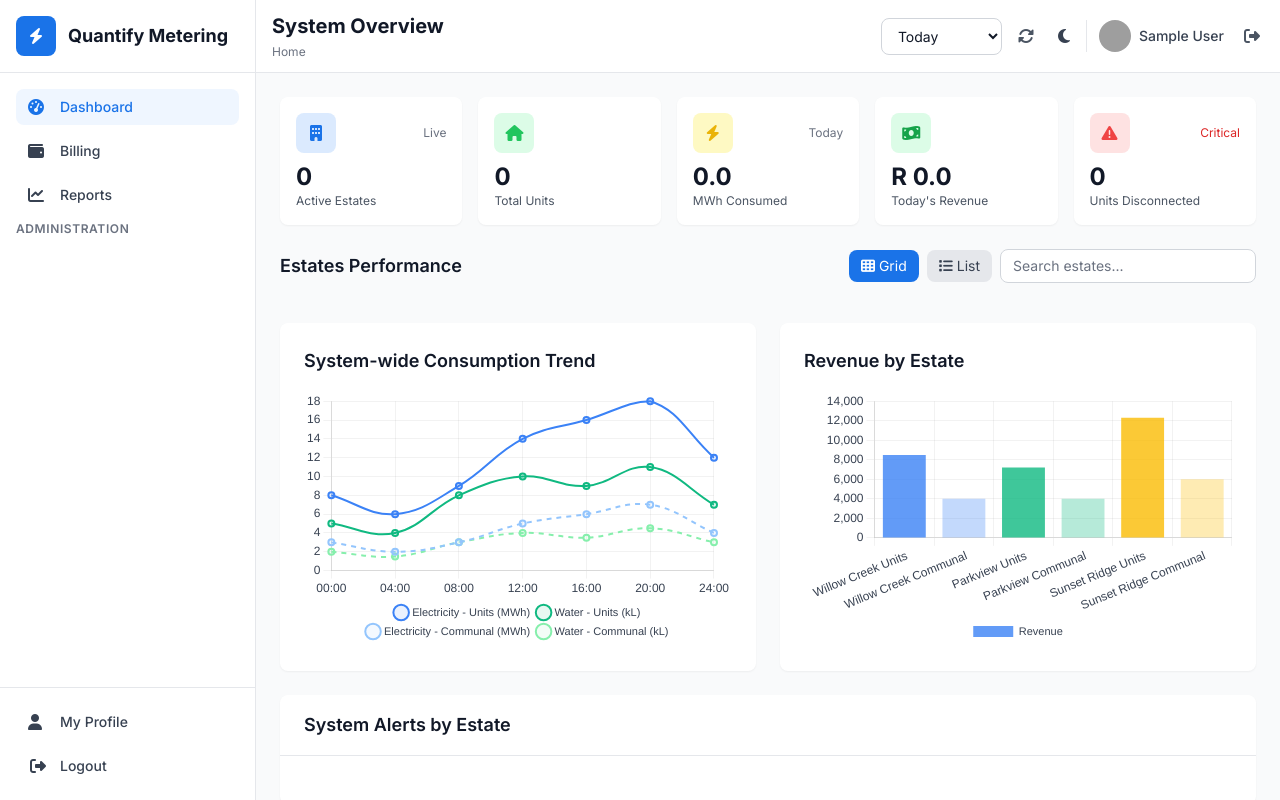
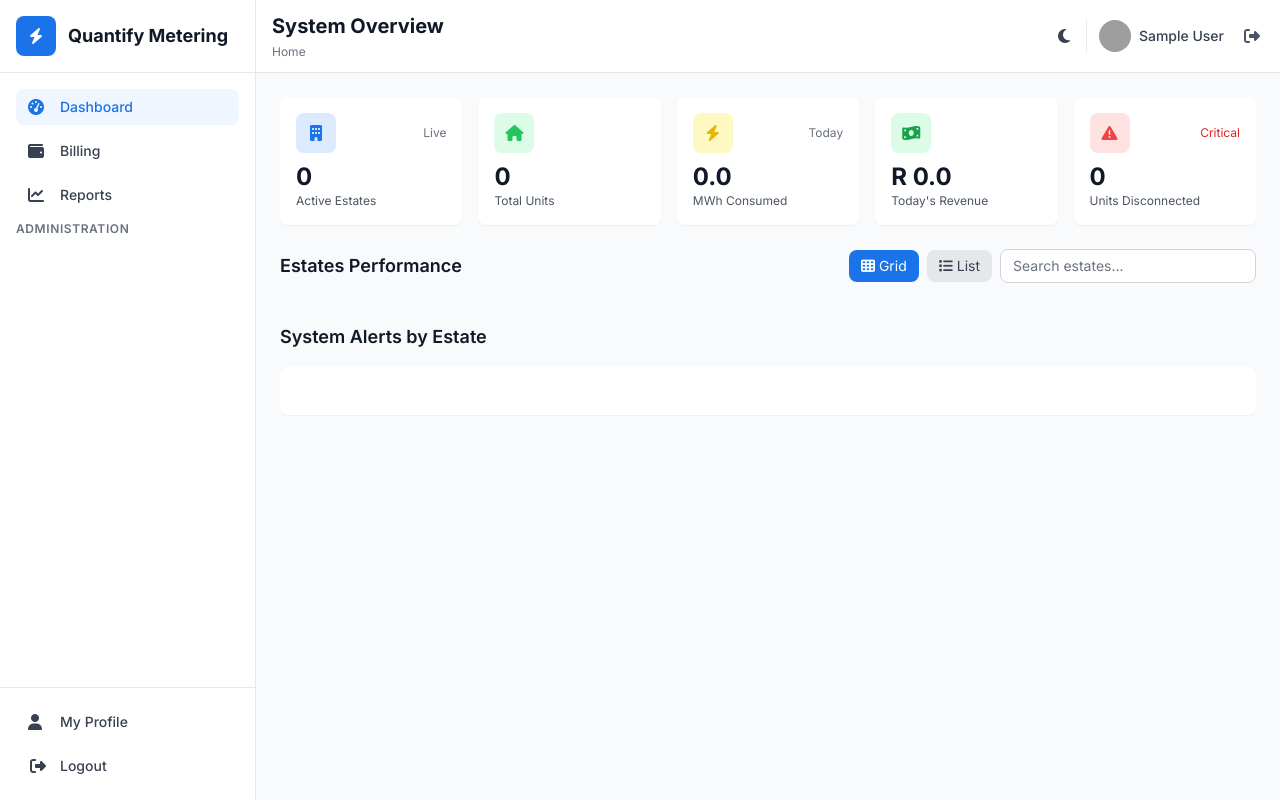
Before and after one commit to double-eye-za/QuantifyMeteringSystem, a Flask app: page /api/v1/dashboard in a window 1280 px wide. Run offline with Flask 3, Linux system fonts and the light colour scheme; the visitor is signed in with stand-in values (Sample User, id 1); data that the repository does not hold is empty; some libraries are stand-ins or nearby versions; grey boxes are pictures that could not be loaded.

Commit message:
refactor: comment out unused dashboard controls and adjust layout for system alerts, improving code clarity and organization

```diff
--- a/app/templates/base.html
+++ b/app/templates/base.html
@@ -390,18 +390,18 @@
         });
 
         // Show dashboard controls only on dashboard page
-        const dashboardControls = document.getElementById("dashboardControls");
-        if (dashboardControls) {
-          // Check if we're on the dashboard page
-          const currentPath = window.location.pathname;
-          if (
-            currentPath.includes("/dashboard") ||
-            currentPath === "/" ||
-            currentPath === "/api/v1/dashboard"
-          ) {
-            dashboardControls.classList.remove("hidden");
-          }
-        }
+        // const dashboardControls = document.getElementById("dashboardControls");
+        // if (dashboardControls) {
+        //   // Check if we're on the dashboard page
+        //   const currentPath = window.location.pathname;
+        //   if (
+        //     currentPath.includes("/dashboard") ||
+        //     currentPath === "/" ||
+        //     currentPath === "/api/v1/dashboard"
+        //   ) {
+        //     dashboardControls.classList.remove("hidden");
+        //   }
+        // }
       });
     </script>
 
--- a/app/templates/dashboard/index.html
+++ b/app/templates/dashboard/index.html
@@ -266,7 +266,7 @@ breadcrumb %}
 </div>
 
 <!-- System Analytics (graphs remain mocked) -->
-<div class="grid grid-cols-1 lg:grid-cols-2 gap-6 mb-6">
+<!-- <div class="grid grid-cols-1 lg:grid-cols-2 gap-6 mb-6">
   <div class="bg-white dark:bg-gray-800 rounded-lg shadow-sm p-6">
     <h3 class="text-lg font-semibold text-gray-900 dark:text-white mb-4">
       System-wide Consumption Trend
@@ -283,15 +283,13 @@ breadcrumb %}
       <canvas id="revenueChart"></canvas>
     </div>
   </div>
-</div>
+</div> -->
 
 <!-- Critical Alerts Summary (uses estates_perf) -->
+<h2 class="text-lg font-semibold text-gray-900 dark:text-white mb-4">
+  System Alerts by Estate
+</h2>
 <div class="bg-white dark:bg-gray-800 rounded-lg shadow-sm">
-  <div class="px-6 py-4 border-b border-gray-200 dark:border-gray-700">
-    <h3 class="text-lg font-semibold text-gray-900 dark:text-white">
-      System Alerts by Estate
-    </h3>
-  </div>
   <div class="p-6">
     {% for e in estates_perf %}
     <div class="mb-6" data-estate-name="{{ e.name|lower }}">
```
Also changed, not shown: 1 other file.
